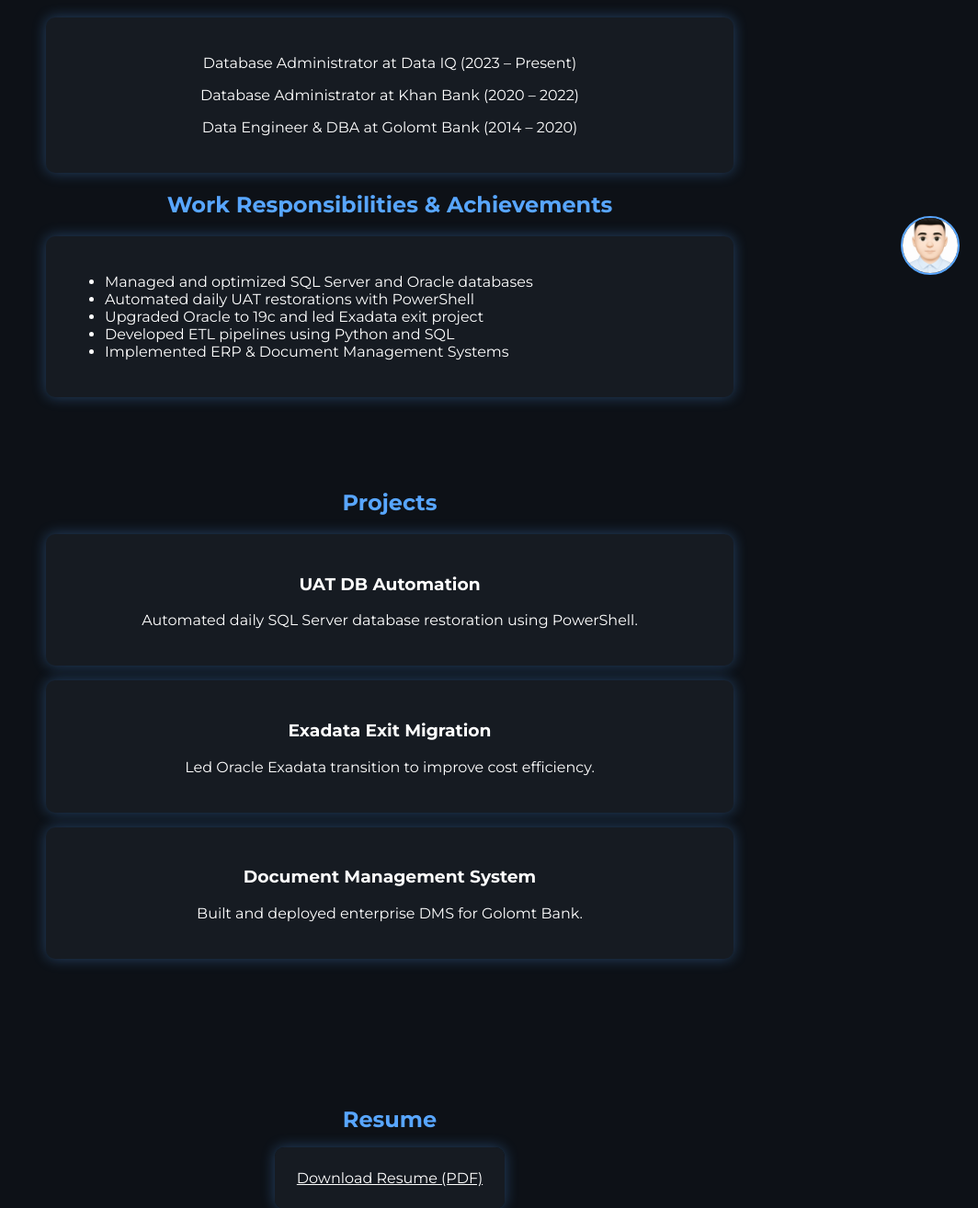
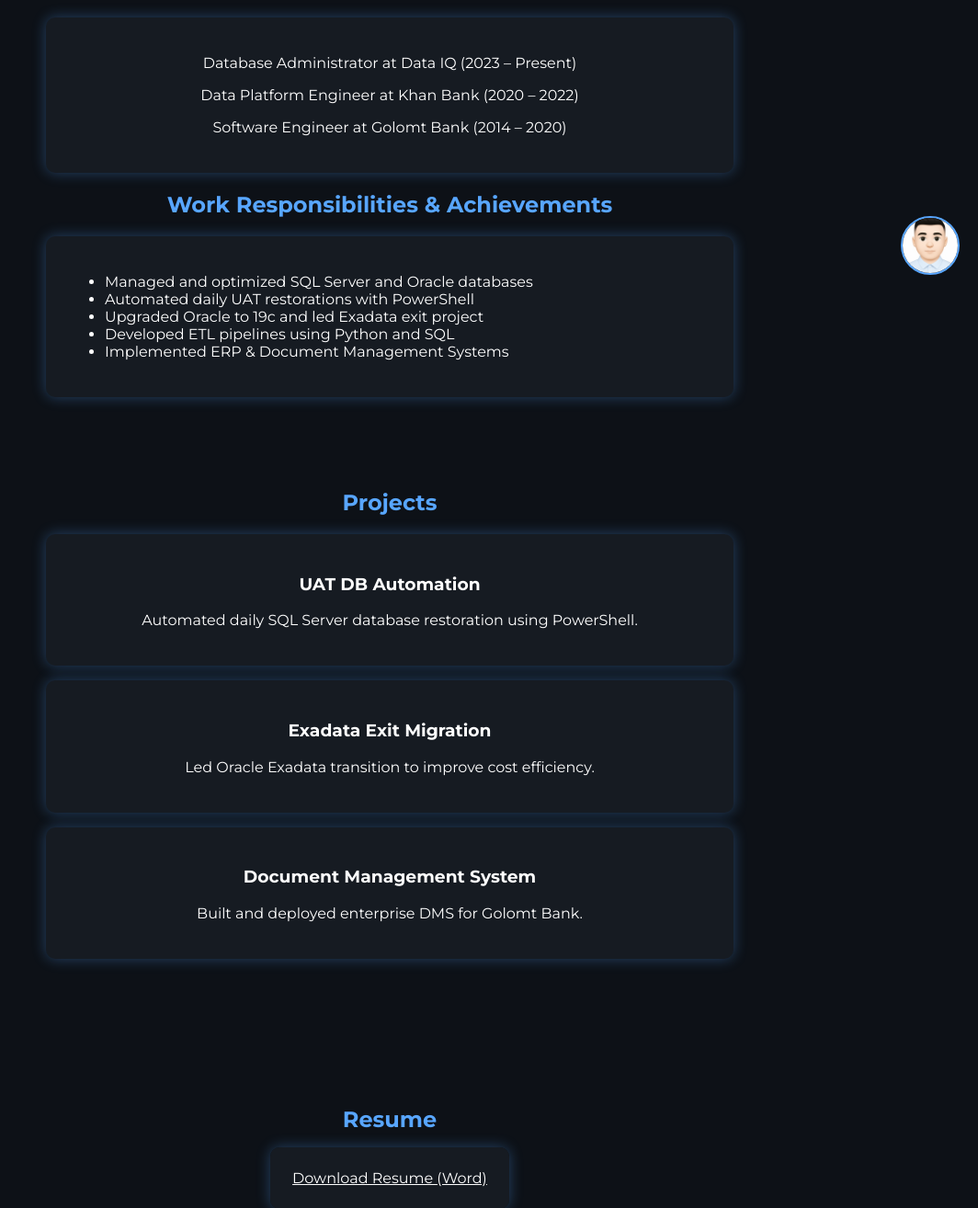
Before and after one commit to Bayasaa0210/bayasaa.github.io, a plain HTML site: page index.html in a window 1280 px wide. Shown: the part 481-1795 px from the top of the page at 92% size, without its empty margins (216-1280 px from the left). Drawn offline with Linux system fonts and the light colour scheme.

Commit message:
Changed my cv

```diff
--- a/index.html
+++ b/index.html
@@ -36,8 +36,8 @@
     <h2>Job Titles and Companies</h2>
     <div class="card glow">
       <p>Database Administrator at Data IQ (2023 – Present)</p>
-      <p>Database Administrator at Khan Bank (2020 – 2022)</p>
-      <p>Data Engineer & DBA at Golomt Bank (2014 – 2020)</p>
+      <p>Data Platform Engineer at Khan Bank (2020 – 2022)</p>
+      <p>Software Engineer at Golomt Bank (2014 – 2020)</p>
     </div>
 
     <h2>Work Responsibilities & Achievements</h2>
@@ -70,7 +70,7 @@
 
   <section id="resume" style="margin-top: 60px;">
     <h2>Resume</h2>
-    <a class="card glow" href="assets/Bayasaas_Resume.pdf" target="_blank">Download Resume (PDF)</a>
+    <a class="card glow" href="assets/bayasaa_resume.docx" target="_blank">Download Resume (Word)</a>
   </section>
 
 
```
Also changed, not shown: 1 other file.
